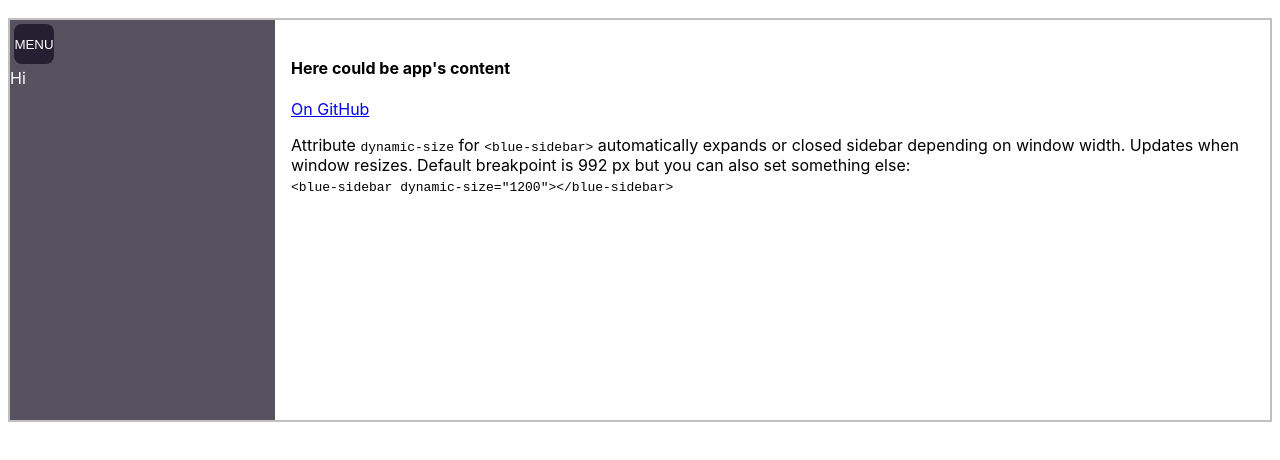
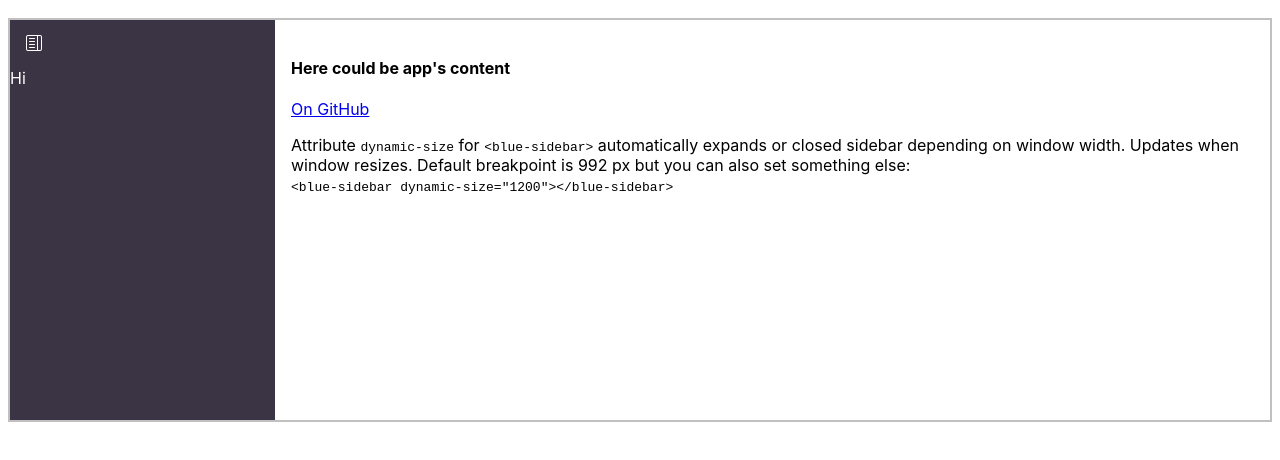
Before and after one commit to bruegmann/blue-web-components, a plain HTML site: page index.html in a window 1280 px wide. Shown: the part 162-622 px from the top of the page. Drawn offline with Linux system fonts and the light colour scheme.

Commit message:
Improvements

```diff
--- a/Sidebar.js
+++ b/Sidebar.js
@@ -26,10 +26,14 @@ class Sidebar extends HTMLElement {
                     cursor: pointer;
                     margin: var(--blue-sidebar-button-margin);
                     padding: var(--blue-sidebar-button-padding);
+                    transition: var(--blue-sidebar-button-transition);
                 }
-                #toggleBtn:hover {
-                    background: var(--blue-sidebar-button-bg-hover, gray);
-                    color: var(--blue-sidebar-button-color-hover, white);
+
+                @media (hover: hover) {
+                    #toggleBtn:hover {
+                        background: var(--blue-sidebar-button-bg-hover, gray);
+                        color: var(--blue-sidebar-button-color-hover, white);
+                    }
                 }
             </style>
 
--- a/index.html
+++ b/index.html
@@ -14,11 +14,12 @@
                     Oxygen-Sans, Ubuntu, Cantarell, "Helvetica Neue", sans-serif;
                 margin-top: 4rem;
 
-                --blue-sidebar-bg: #261f31c4;
-                --blue-sidebar-button-bg: #261f31;
-                --blue-sidebar-button-bg-hover: tomato;
+                --blue-sidebar-bg: rgba(38, 31, 49, 0.9);
+                --blue-sidebar-button-bg: transparent;
+                --blue-sidebar-button-bg-hover: rgba(255, 255, 255, 0.7);
                 --blue-sidebar-button-border-radius: 0.5rem;
                 --blue-sidebar-button-margin: 0.25rem;
+                --blue-sidebar-button-transition: background 0.2s;
                 --blue-control-size: calc(3rem - var(--blue-sidebar-button-margin) * 2);
                 --blue-sidebar-width-closed: calc(var(--blue-control-size) + var(--blue-sidebar-button-margin) * 2);
                 --blue-sidebar-transition: width 0.5s ease-in-out;
@@ -26,14 +27,17 @@
 
             /* Make sidebar overlay over content on smaller screens */
             @media (max-width: 992px) {
-                #styled blue-sidebar:not([closed]) {
+                #styled blue-sidebar {
                     position: absolute;
                     top: 0;
                     bottom: 0;
+                }
+
+                #styled blue-sidebar:not([closed]) {
                     box-shadow: 1rem 0.5rem 1rem rgba(0, 0, 0, 0.267);
                 }
 
-                #styled blue-sidebar:not([closed]) + .content {
+                #styled blue-sidebar + .content {
                     margin-left: var(--blue-sidebar-width-closed);
                 }
             }
@@ -73,7 +77,22 @@
 
             <div class="site">
                 <blue-sidebar dynamic-size>
-                    <span slot="icon">MENU</span>
+                    <span slot="icon"
+                        ><svg
+                            xmlns="http://www.w3.org/2000/svg"
+                            width="16"
+                            height="16"
+                            fill="currentColor"
+                            class="bi bi-layout-text-sidebar"
+                            viewBox="0 0 16 16"
+                        >
+                            <path
+                                d="M3.5 3a.5.5 0 0 0 0 1h5a.5.5 0 0 0 0-1h-5zm0 3a.5.5 0 0 0 0 1h5a.5.5 0 0 0 0-1h-5zM3 9.5a.5.5 0 0 1 .5-.5h5a.5.5 0 0 1 0 1h-5a.5.5 0 0 1-.5-.5zm.5 2.5a.5.5 0 0 0 0 1h5a.5.5 0 0 0 0-1h-5z"
+                            />
+                            <path
+                                d="M0 2a2 2 0 0 1 2-2h12a2 2 0 0 1 2 2v12a2 2 0 0 1-2 2H2a2 2 0 0 1-2-2V2zm12-1v14h2a1 1 0 0 0 1-1V2a1 1 0 0 0-1-1h-2zm-1 0H2a1 1 0 0 0-1 1v12a1 1 0 0 0 1 1h9V1z"
+                            /></svg
+                    ></span>
 
                     <a href="#">Hi</a>
                 </blue-sidebar>
```
